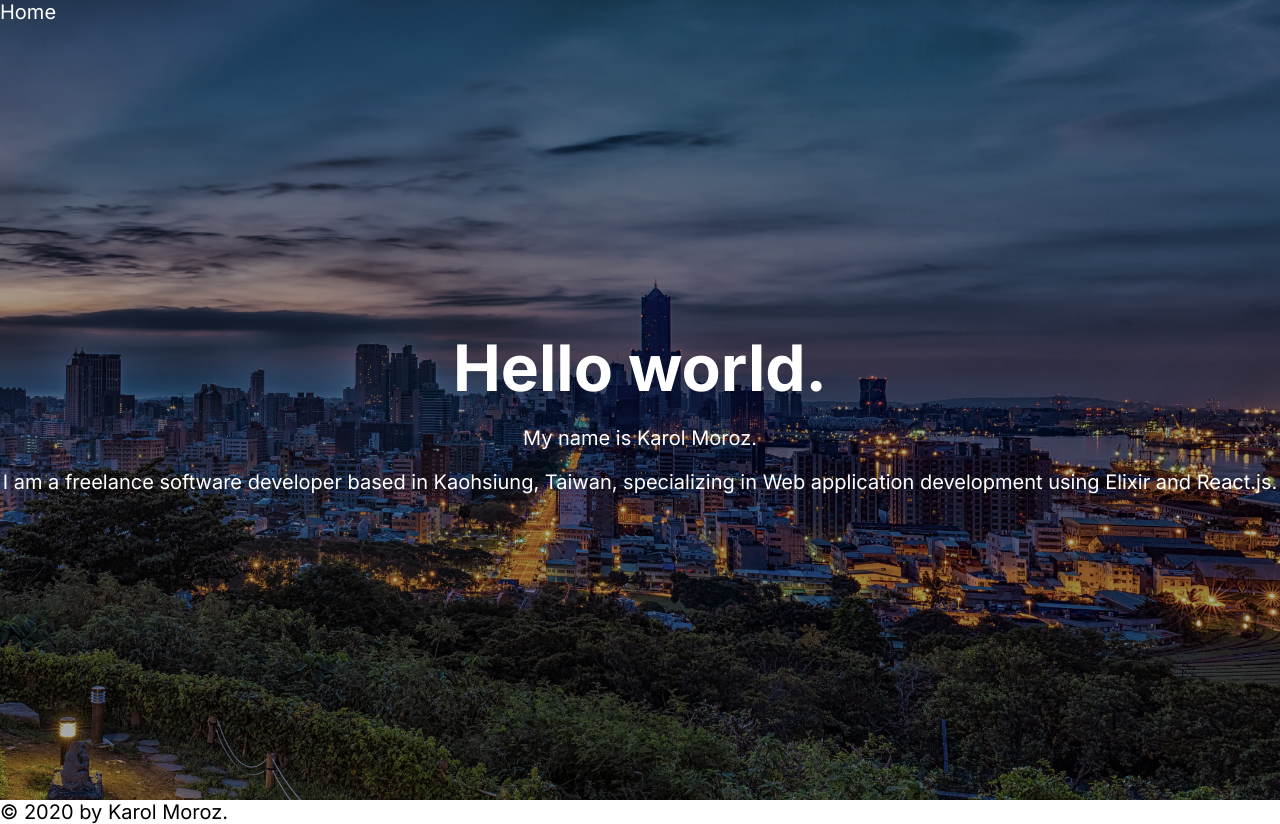
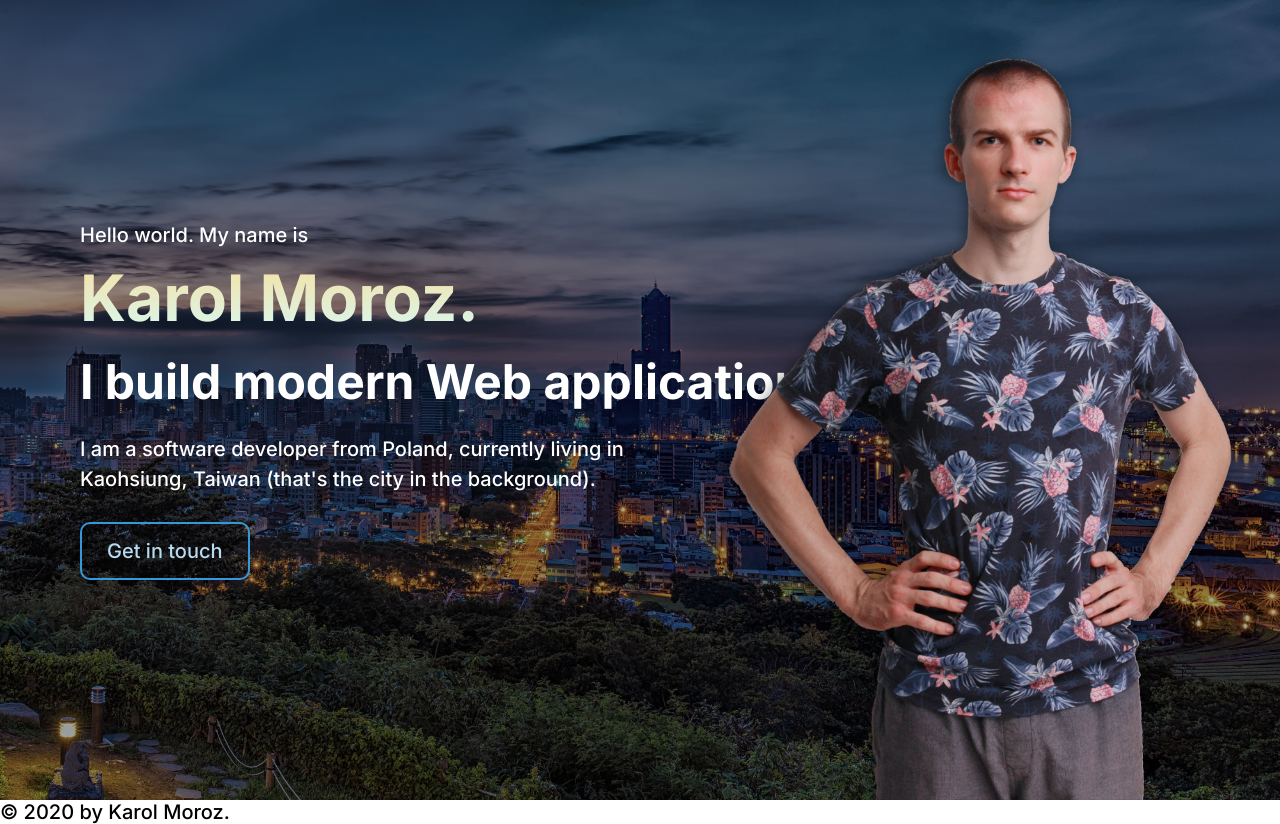
Before and after one commit to moroz/moroz.dev, a Next.js app: page / in a window 1280 px wide. Built offline with nearby package versions, Linux system fonts and the light colour scheme.

Commit message:
Add myself and set up landing hero

```diff
--- a/components/Layout.tsx
+++ b/components/Layout.tsx
@@ -13,9 +13,8 @@ const Layout = ({ children, title = "This is the default title" }: Props) => (
       <title>{title}</title>
       <meta charSet="utf-8" />
       <meta name="viewport" content="initial-scale=1.0, width=device-width" />
-      {/* <link rel="stylesheet" href="https://use.typekit.net/obo3mnv.css" /> */}
       <link
-        href="https://fonts.googleapis.com/css2?family=Inter:wght@400;700&display=swap"
+        href="https://fonts.googleapis.com/css2?family=Inter:wght@400;500;600;700&display=swap"
         rel="stylesheet"
       />
     </Head>
--- a/css/app.sass
+++ b/css/app.sass
@@ -1,5 +1,7 @@
 @import variables
 $font-sans: Inter, neue-haas-grotesk-display, "Helvetica Neue", sans-serif
+
+$primary: #3498db
 
 html, body
   margin: 0
@@ -9,6 +11,7 @@ html, body
 body
   font-family: $font-sans
   font-size: 1.25rem
+  font-weight: 500
 
 @import landing
 @import header
--- a/css/landing.sass
+++ b/css/landing.sass
@@ -1,19 +1,67 @@
-$landing-overlay-color: rgba(0,0,0,.3)
+$landing-overlay-color: rgba(0,0,0,.35)
 $landing-overlay: linear-gradient($landing-overlay-color, $landing-overlay-color)
+
+$hello-stop-1: #fbdd97
+$hello-stop-2: #d3fbfb
+$hello-gradient: linear-gradient(to bottom, $hello-stop-1, $hello-stop-2)
 
 .landing
   background: $landing-overlay, url(../images/landing-bg.jpg)
   height: 100vh
   background-repeat: no-repeat
   background-size: cover
-  text-align: center
   display: flex
   color: #fff
+  position: relative
 
   &__hero
-    margin: auto
+    position: absolute
+    top: 50%
+    left: 5rem
+    line-height: 1.5
+    transform: translateY(-50%)
+    width: 60%
+
+  &__human
+    position: absolute
+    width: auto
+    height: 95%
+    bottom: 0
+    right: 0
+
+  &__cta
+    color: lighten($primary, 30%)
+    text-decoration: none
+    display: inline-block
+    padding: .6em 1.25em
+    margin-top: 1.75rem
+    border: 2px solid $primary
+    border-radius: 10px
+    transition: .2s ease-in-out
+
+    &:hover
+      background: transparentize(lighten($primary, 10%), .8)
+
+  &__description
+    width: 80%
+    margin-top: 1rem
+
+
+  p
+    margin: 0
+
+  h2
+    font-size: 3rem
+    margin: 0
 
   h1
+    background-image: $hello-gradient
+    -webkit-background-clip: text
+    -webkit-text-fill-color: transparent
+    background-repeat: no-repeat
+    background-clip: text
+    overflow: hidden
     font-size: 4rem
-    margin-bottom: 1rem
+    margin-top: 0
+    margin-bottom: 0
     font-weight: bold
--- a/pages/index.tsx
+++ b/pages/index.tsx
@@ -5,13 +5,20 @@ const IndexPage = () => (
   <Layout title="Home | Next.js + TypeScript Example">
     <div className="landing">
       <div className="landing__hero">
-        <h1>Hello world.</h1>
-        <p>My name is Karol Moroz.</p>
-        <p>
-          I am a freelance software developer based in Kaohsiung, Taiwan,
-          specializing in Web application development using Elixir and React.js.
-        </p>
+        <p>Hello world. My name is</p>
+        <h1>Karol Moroz.</h1>
+        <h2>I build modern Web applications.</h2>
+        <div className="landing__description">
+          <p>
+            I am a software developer from Poland, currently living in
+            Kaohsiung,&nbsp;Taiwan (that&apos;s the city in the background).
+          </p>
+        </div>
+        <Link href="/contact">
+          <a className="landing__cta">Get in touch</a>
+        </Link>
       </div>
+      <img src="/km.png" alt="Karol Moroz" className="landing__human" />
     </div>
   </Layout>
 );
```
Also changed, not shown: public/km.png (added).
